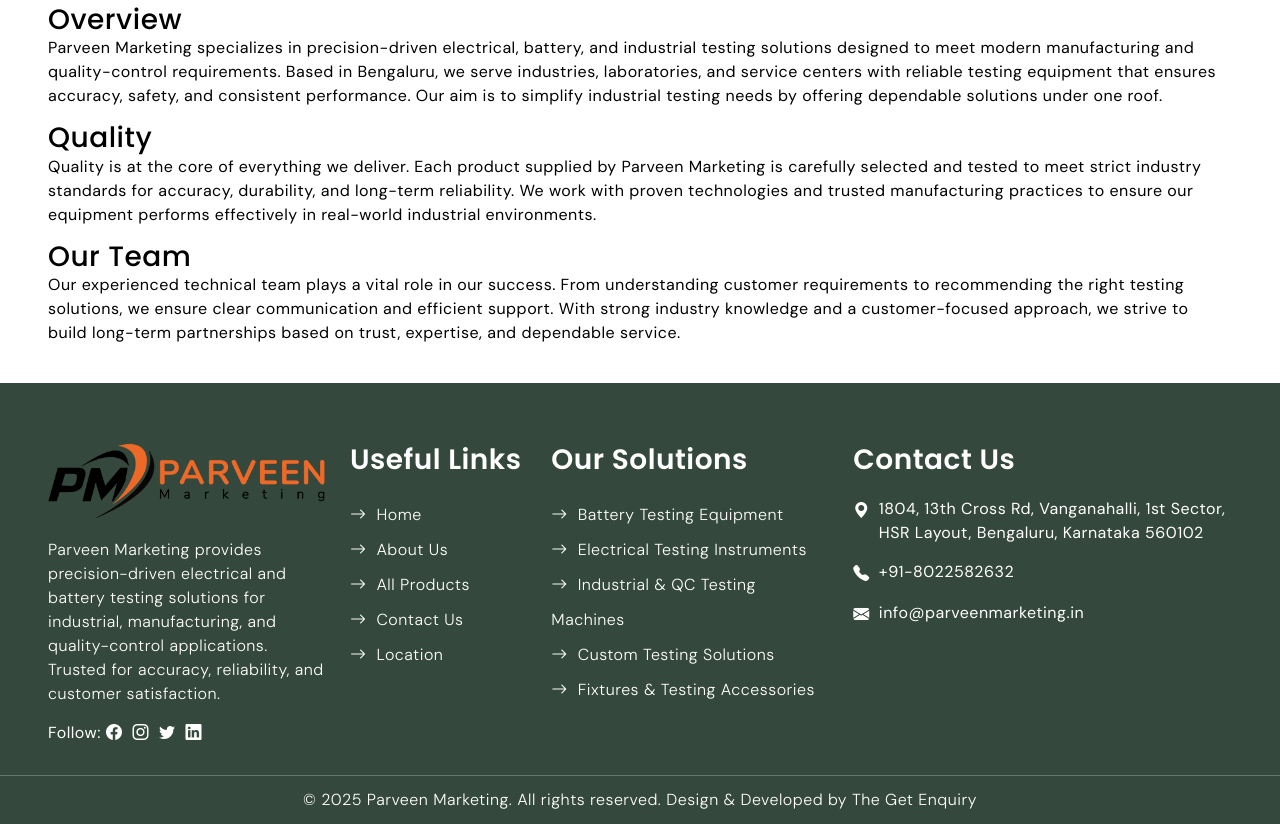
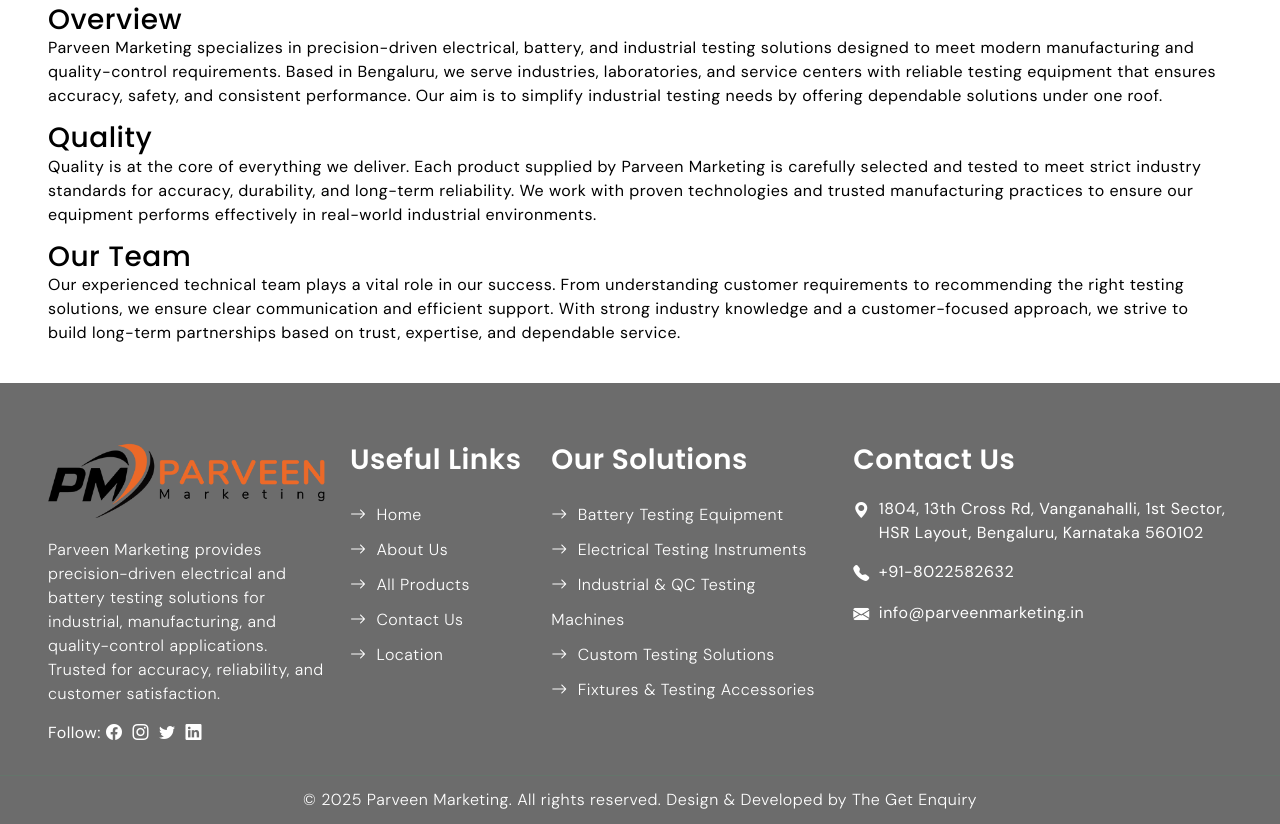
Before and after one commit to kanhaiya3474/Parveen-Marketing-Machinery, a plain HTML site: page index.html in a window 1280 px wide. Shown: the part 4717-5541 px from the top of the page. Drawn offline with nearby package versions, Linux system fonts and the light colour scheme.

Commit message:
Footer Background Change

```diff
--- a/css/custom.css
+++ b/css/custom.css
@@ -884,7 +884,7 @@
     background-position: center;
     background-size: cover;
     padding: 60px 0px 0px;
-    background: #35483d;
+    background: #6c6c6c;
 }
 
 
@@ -1149,4 +1149,5 @@
     position: fixed;
     bottom: 70px;
     right: 10px;
+
 }
```
